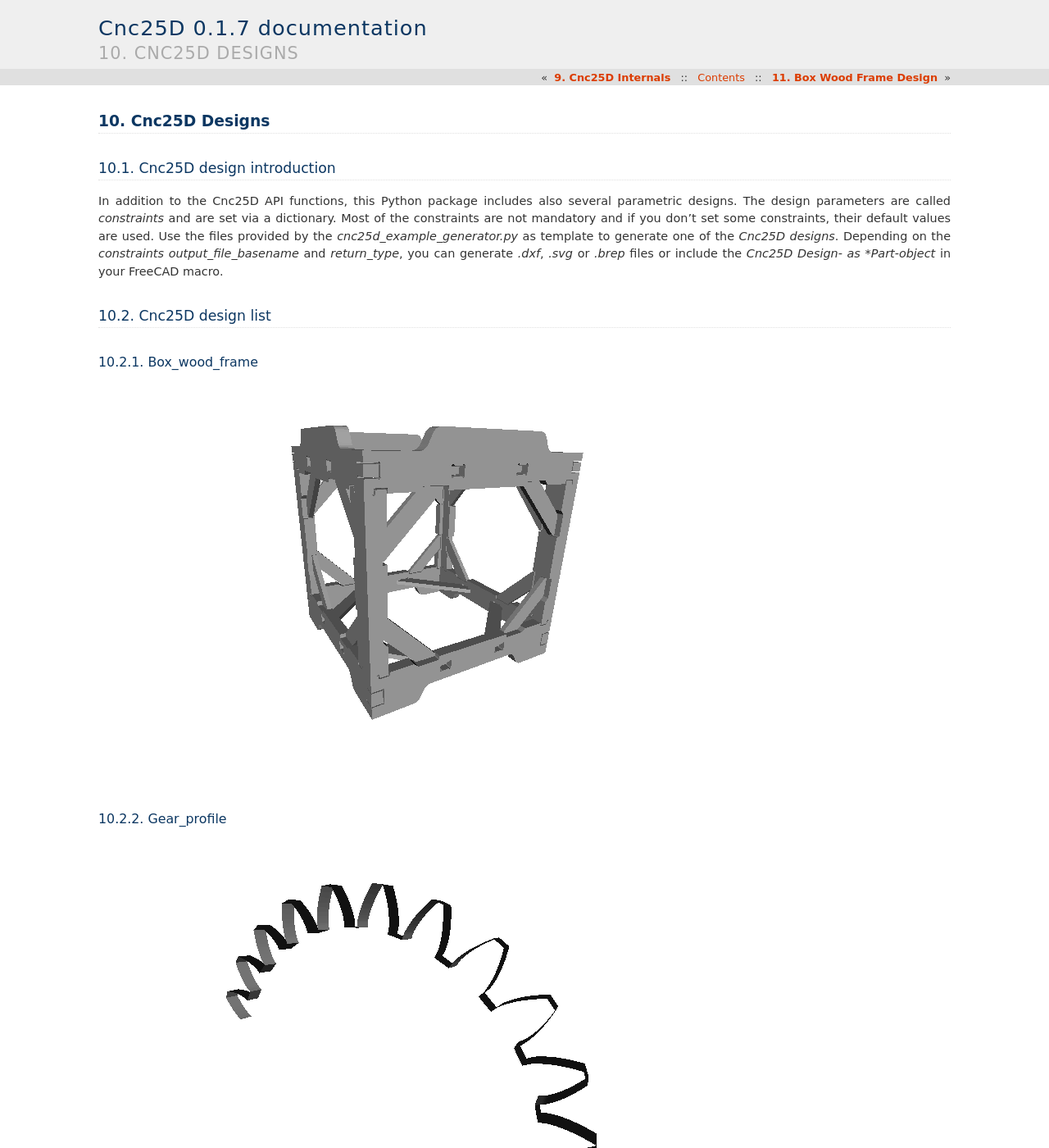
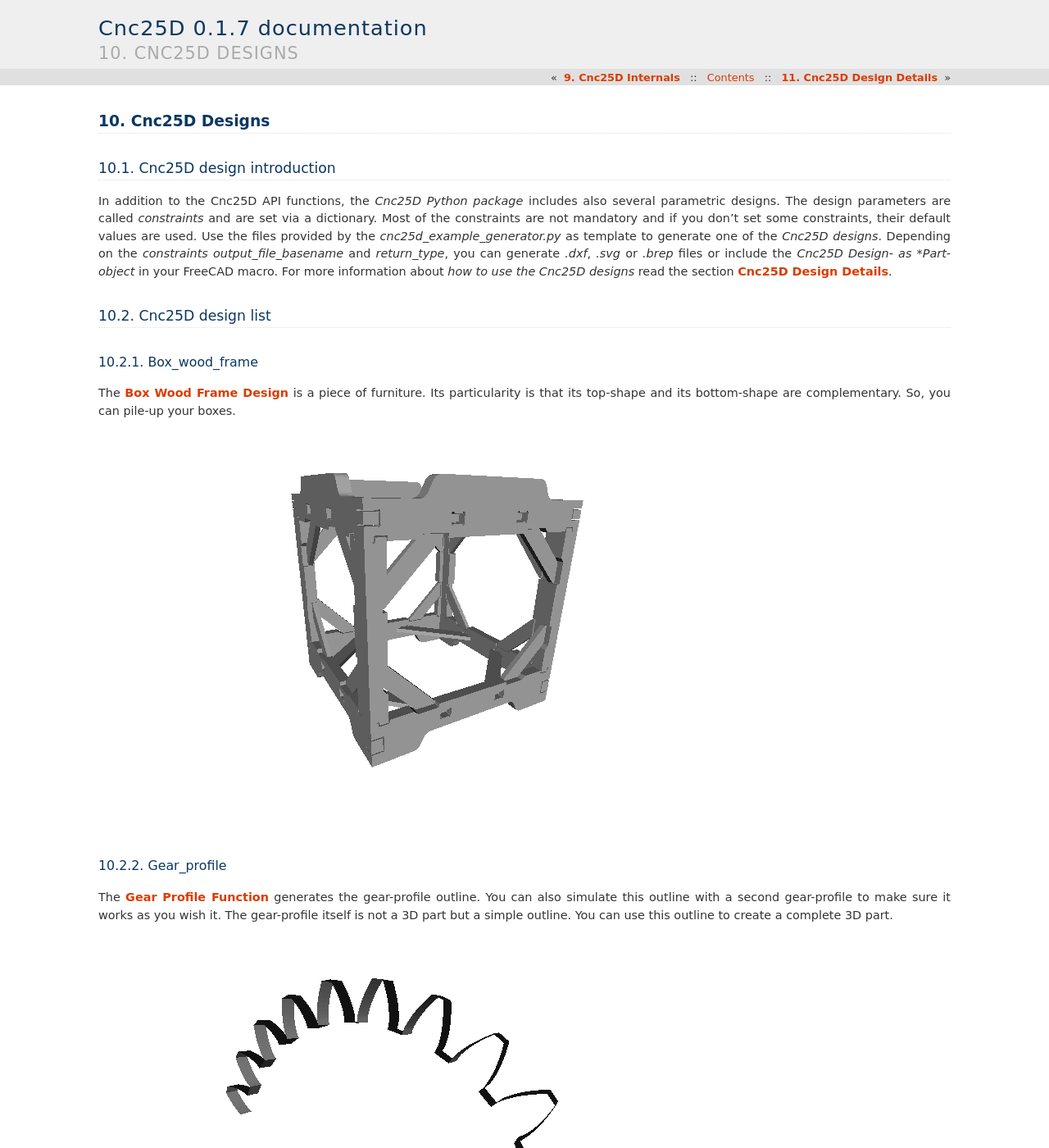
Before and after one commit to charlyoleg/Cnc25D, a Sphinx documentation site: the page built from docs/cnc25d_designs.rst, in a window 1280 px wide and 1400 px high. Shown: the whole window at 82% size. Built offline with Sphinx 7.4.7, drawn with Linux system fonts in a browser that asks for light colours; formulas are drawn with MathJax 3; some of the changed text lies outside the part shown.

Commit message:
[cnc25d_designs] work on the documentation

```diff
--- /dev/null
+++ b/docs/cnc25d_design_details.rst
@@ -0,0 +1,3 @@
+=====================
+Cnc25D Design Details
+=====================
--- a/docs/cnc25d_designs.rst
+++ b/docs/cnc25d_designs.rst
@@ -5,7 +5,7 @@ Cnc25D Designs
 Cnc25D design introduction
 ==========================
 
-In addition to the Cnc25D API functions, this Python package includes also several parametric designs. The design parameters are called *constraints* and are set via a dictionary. Most of the constraints are not mandatory and if you don't set some constraints, their default values are used. Use the files provided by the *cnc25d_example_generator.py* as template to generate one of the *Cnc25D designs*. Depending on the *constraints* *output_file_basename* and *return_type*,  you can generate *.dxf*, *.svg* or *.brep* files or include the *Cnc25D Design- as *Part-object* in your FreeCAD macro.
+In addition to the Cnc25D API functions, the *Cnc25D Python package* includes also several parametric designs. The design parameters are called *constraints* and are set via a dictionary. Most of the constraints are not mandatory and if you don't set some constraints, their default values are used. Use the files provided by the *cnc25d_example_generator.py* as template to generate one of the *Cnc25D designs*. Depending on the *constraints* *output_file_basename* and *return_type*,  you can generate *.dxf*, *.svg* or *.brep* files or include the *Cnc25D Design- as *Part-object* in your FreeCAD macro. For more information about *how to use the Cnc25D designs* read the section :doc:`cnc25d_design_details`.
 
 Cnc25D design list
 ==================
@@ -13,29 +13,41 @@ Cnc25D design list
 Box_wood_frame
 --------------
 
+The :doc:`box_wood_frame_design` is a piece of furniture. Its particularity is that its top-shape and its bottom-shape are complementary. So, you can pile-up your boxes.
+
 .. image:: images/box_wood_frame_3d.png
 
 Gear_profile
 ------------
+
+The :doc:`gear_profile_function` generates the gear-profile outline. You can also simulate this outline with a second gear-profile to make sure it works as you wish it. The gear-profile itself is not a 3D part but a simple outline. You can use this outline to create a complete 3D part.
 
 .. image:: images/gear_profile_3d.png
 
 Gearwheel
 ---------
 
+The :doc:`gearwheel_design` is a complete gearwheel part (a.k.a. spur). You can specify the number of gear-teeth, the number of legs, the size of the axle and much more.
+
 .. image:: images/gearwheel_3d.png
 
 Gearring
 --------
+
+The :doc:`gearring_design` is a complete gearring part (a.k.a. annulus). You can use it to create your epicyclic gear system.
 
 .. image:: images/gearring_3d.png
 
 Gearbar
 -------
 
+The :doc:`gearbar_design` is a complete rack part.
+
 .. image:: images/gearbar_3d.png
 
 Split_gearwheel
 ---------------
 
+The :doc:`split_gearwheel_design` generates several 3D parts that can be assembled to create a complete gearwheel. The split gearwheel lets you make large gearwheel by making smaller sub parts and then assembling them.
+
 .. image:: images/split_gearwheel_3d.png
--- a/docs/index.rst
+++ b/docs/index.rst
@@ -22,6 +22,7 @@ Contents:
    place_plank_details
    cnc25d_internals
    cnc25d_designs
+   cnc25d_design_details
    box_wood_frame_design
    box_wood_frame_conception_details
    gear_profile_function
```
